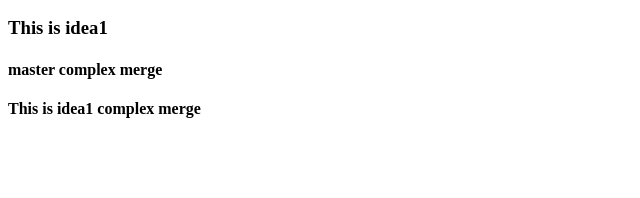
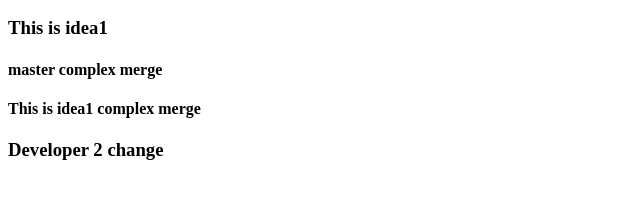
Before and after one commit to UrmiSaraf/myWeb, a plain HTML site: page index.html in a window 1280 px wide. Shown: the part 96-294 px from the top of the page, without its empty margins (0-640 px from the left). Drawn offline with Linux system fonts and the light colour scheme.

Commit message:
Developer2 change
Developer2 change

```diff
--- a/index.html
+++ b/index.html
@@ -3,3 +3,4 @@
 <h3>This is idea1</h3>
 <h4>master complex merge</h4>
 <h4>This is idea1 complex merge</h4>
+<h3>Developer 2 change</h3>
```
